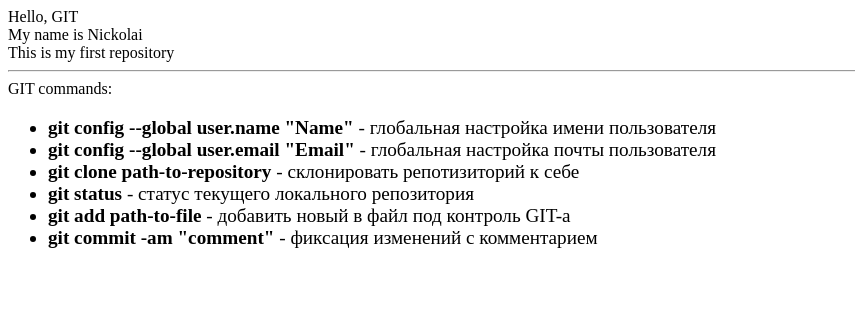
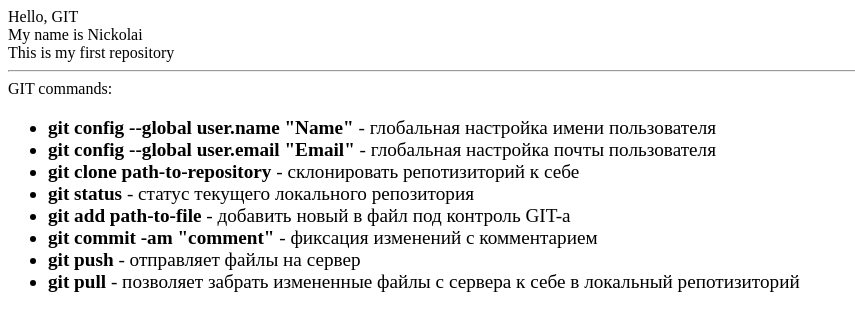
Before and after one commit to DeveloperNP/git-lesson, a plain HTML site: page index.html in a window 1280 px wide. Shown: the whole page, without its empty margins (0-855 px from the left). Drawn offline with Linux system fonts and the light colour scheme.

Commit message:
added new items to ul in index.html

```diff
--- a/index.html
+++ b/index.html
@@ -17,5 +17,7 @@
     <li><b>git status</b> - статус текущего локального репозитория</li>
     <li><b>git add path-to-file</b> - добавить новый в файл под контроль GIT-а</li>
     <li><b>git commit -am "comment"</b> - фиксация изменений с комментарием</li>
+    <li><b>git push</b> - отправляет файлы на сервер</li>
+    <li><b>git pull</b> - позволяет забрать измененные файлы с сервера к себе в локальный репотизиторий</li>
   </ul>
 </div>
```
